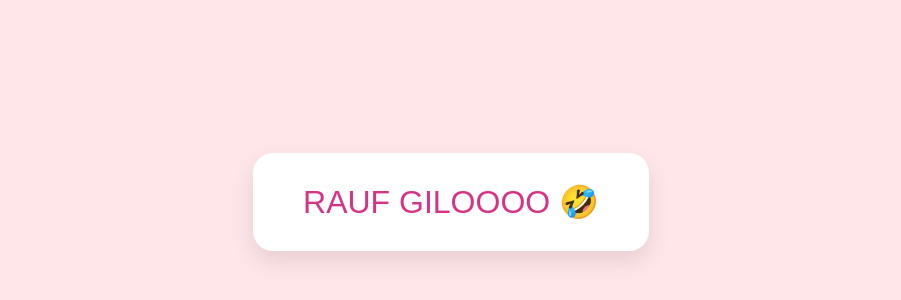
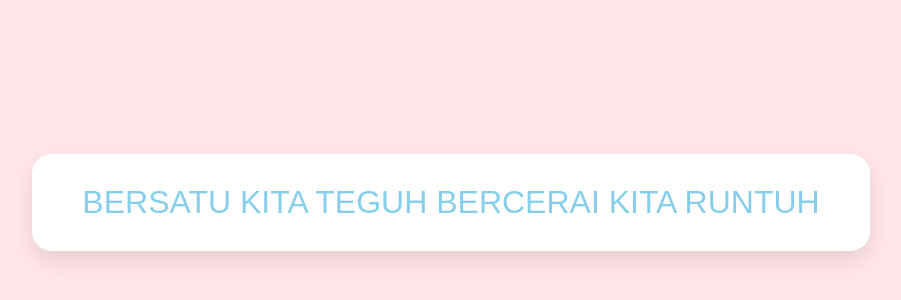
Before and after one commit to aizilrizki8353/ucapan-special, a plain HTML site: page index.html in a window 1280 px wide. Shown: the part 206-506 px from the top of the page, without its empty margins (189-1090 px from the left). Drawn offline with Linux system fonts and the light colour scheme.

Commit message:
Update index.html

```diff
--- a/index.html
+++ b/index.html
@@ -16,13 +16,13 @@
             border-radius: 20px;
             box-shadow: 0 10px 25px rgba(0,0,0,0.1);
             font-size: 2rem;
-            color: #d63384;
+            color: #87ceeb;
         }
     </style>
 </head>
 <body>
     <div class="card">
-         RAUF GILOOOO 🤣
+         BERSATU KITA TEGUH BERCERAI KITA RUNTUH
     </div>
 </body>
 </html>
```
